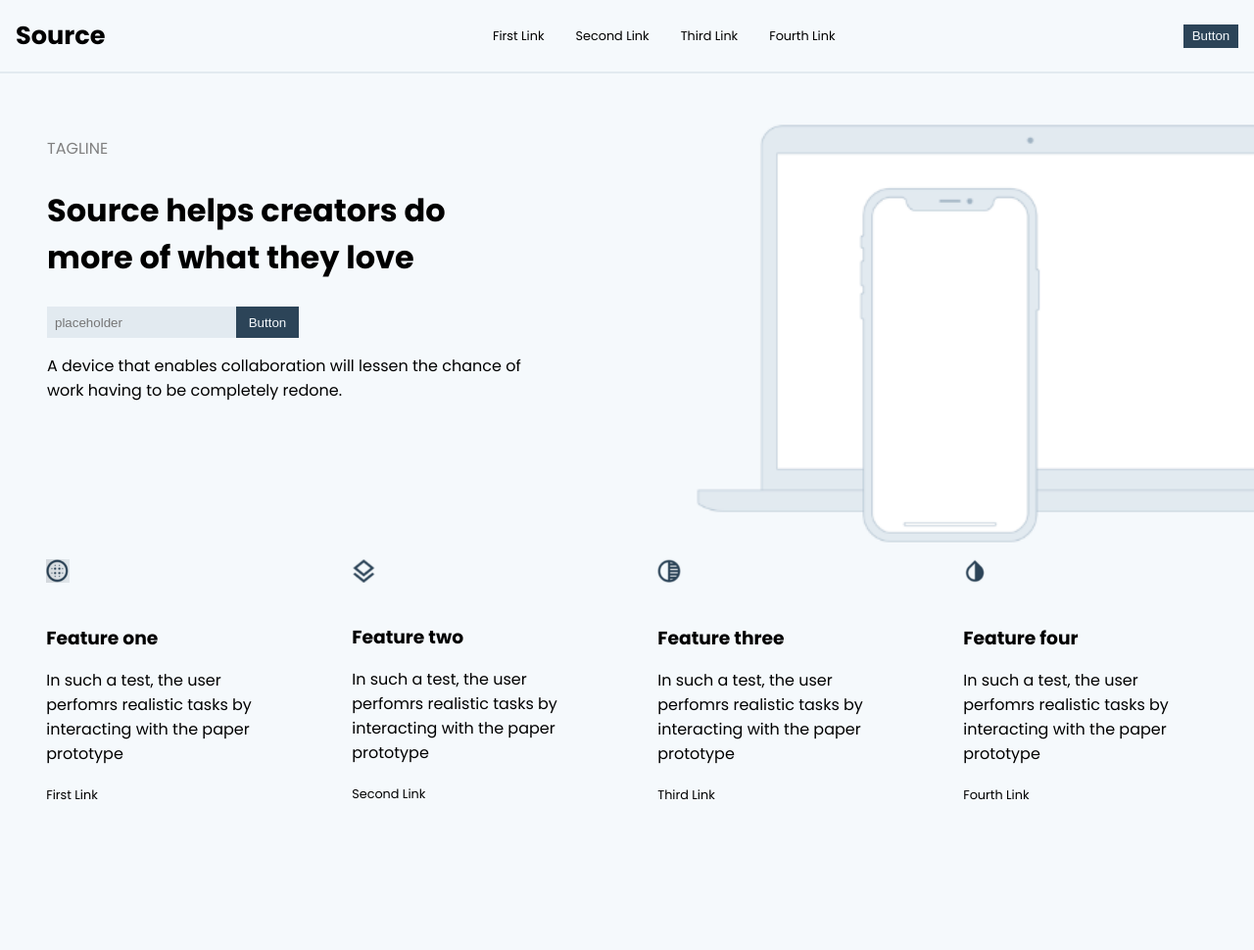
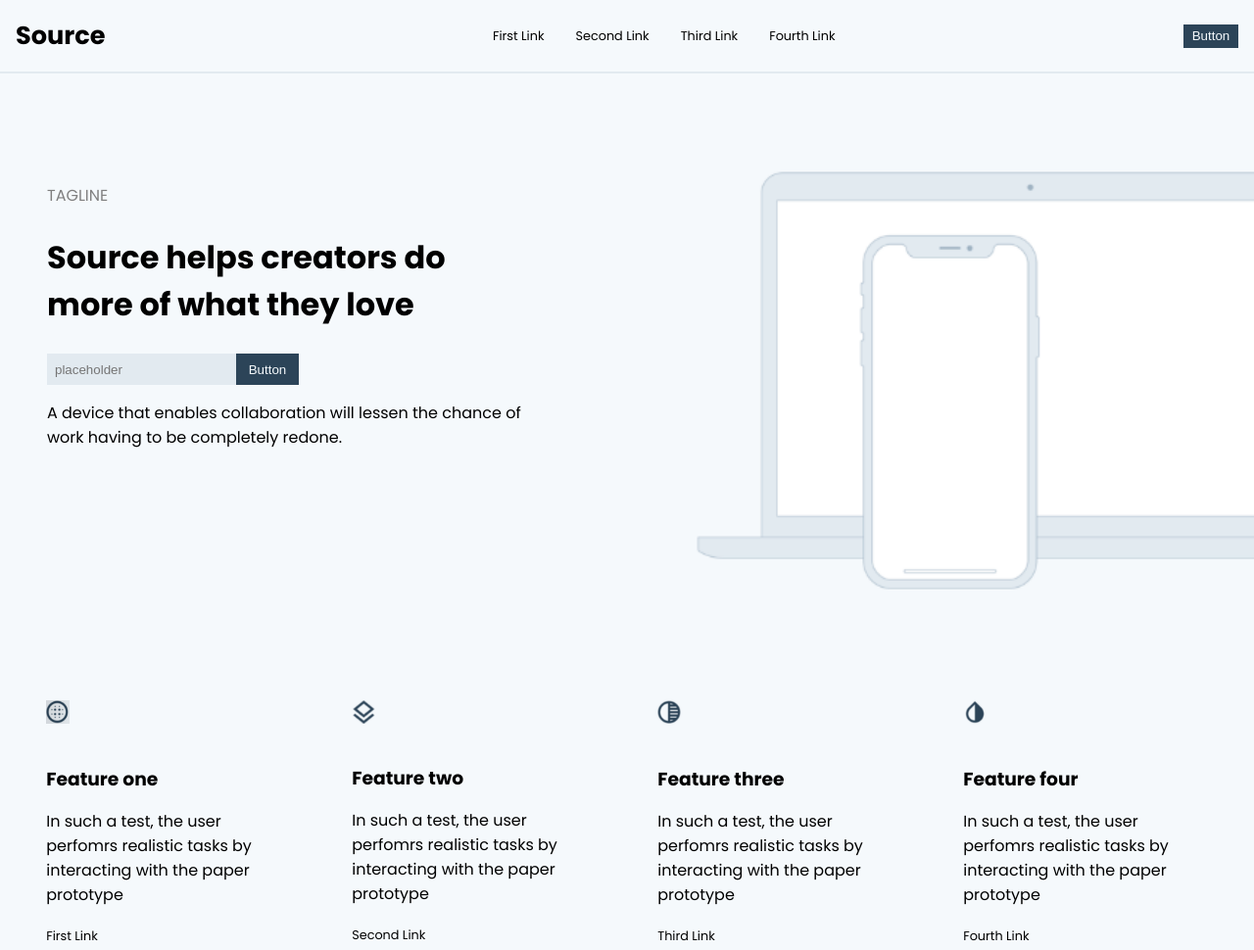
Before and after one commit to elizbeth0330/source-layout, a plain HTML site: page index.html in a window 1280 px wide. Shown: the top 970 px of the page at 98% size. Drawn offline with Linux system fonts and the light colour scheme.

Commit message:
added more margin to main section

```diff
--- a/styles.css
+++ b/styles.css
@@ -79,6 +79,7 @@ header button {
 main {
     display: flex;
     padding: 0 2rem;
+    margin: 6rem 0;
 }
 main section {
     /* border: 2px solid orange; */
```
